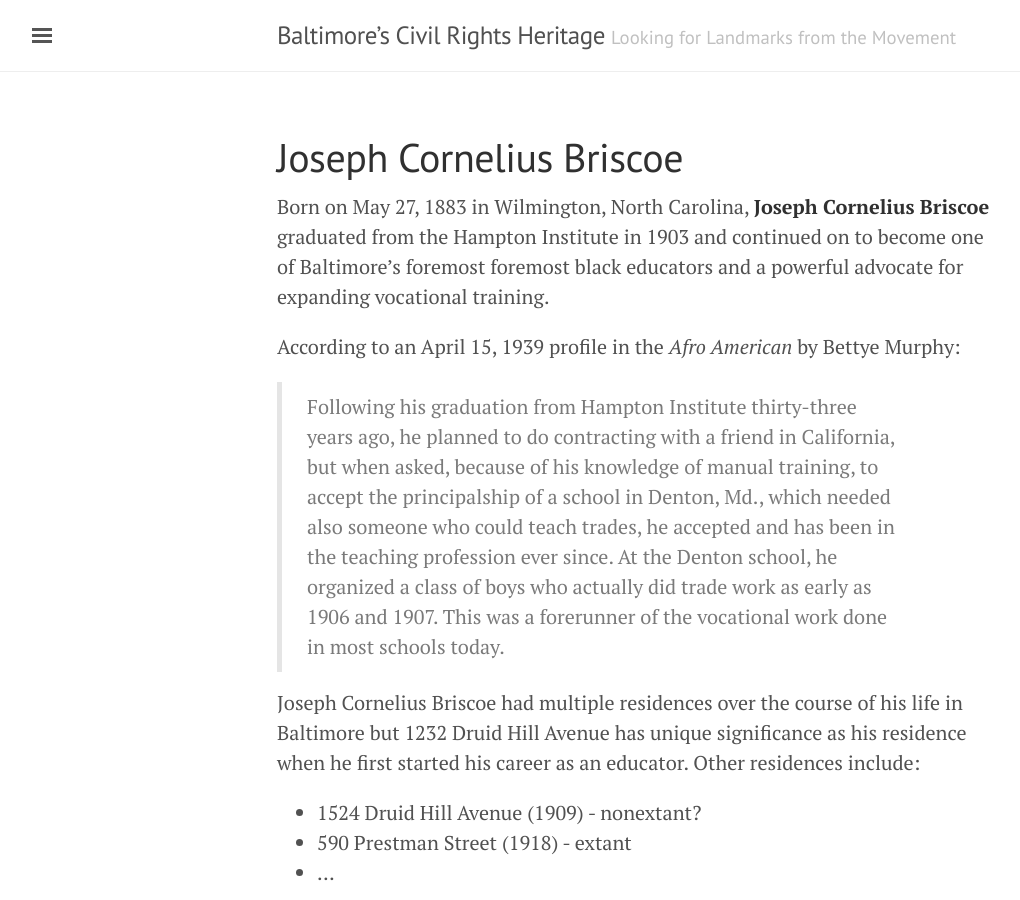
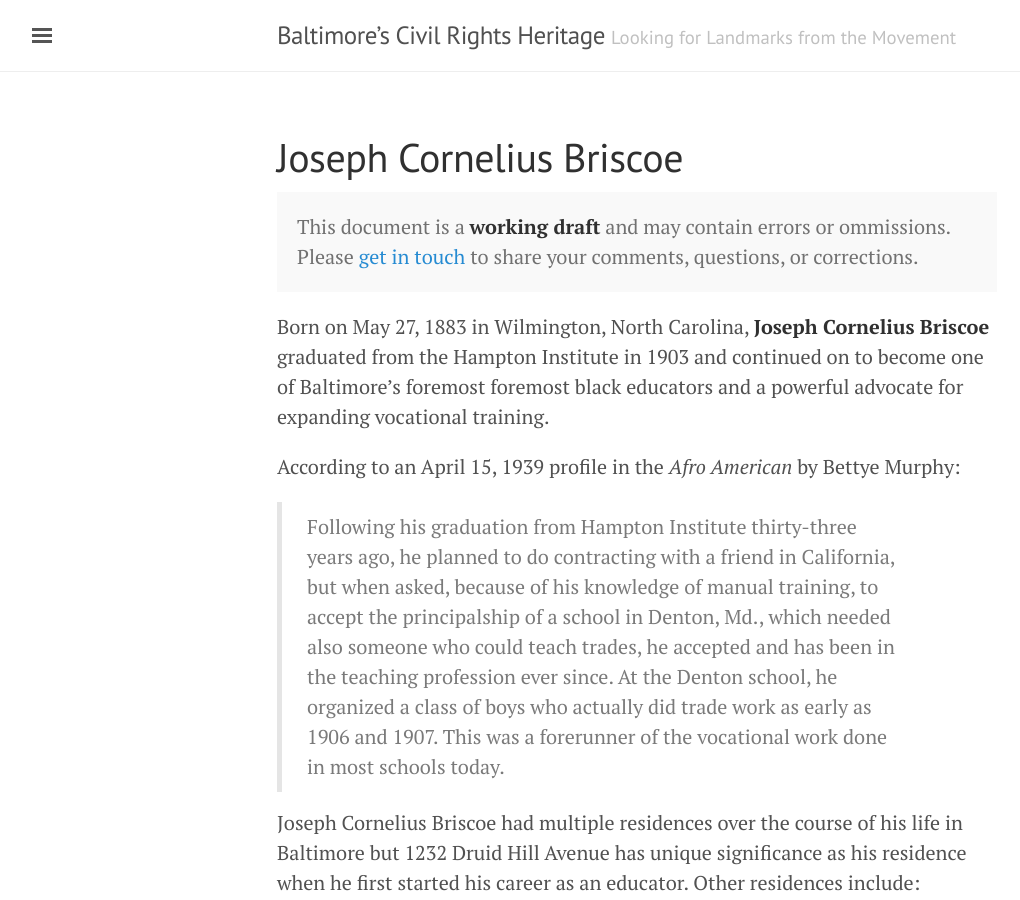
Before and after one commit to baltimoreheritage/civil-rights-heritage, a Jekyll site: the page built from people/joseph-cornelius-briscoe.md, in a window 1280 px wide and 900 px high. Shown: the whole window, without its empty margins (3-1023 px from the left). Built offline with Jekyll 4.4.1, drawn with Linux system fonts in a browser that asks for light colours; comment, search, counter and statistics services are not loaded.

Commit message:
Create status message for pages with "draft" tag

```diff
--- /dev/null
+++ b/_includes/page-status.html
@@ -0,0 +1,5 @@
+{% if page.tags contains 'draft' %}
+<p class="message">
+This document is a <strong>working draft</strong> and may contain errors or ommissions. Please <a href="http://baltimoreheritage.org/contact">get in touch</a> to share your comments, questions, or corrections.
+</p>
+{% endif %}
--- a/_layouts/page.html
+++ b/_layouts/page.html
@@ -4,5 +4,6 @@ layout: default
 
 <div class="page">
   <h1 class="page-title">{{ page.title }}</h1>
+  {% include page-status.html %}
   {{ content }}
 </div>
```
